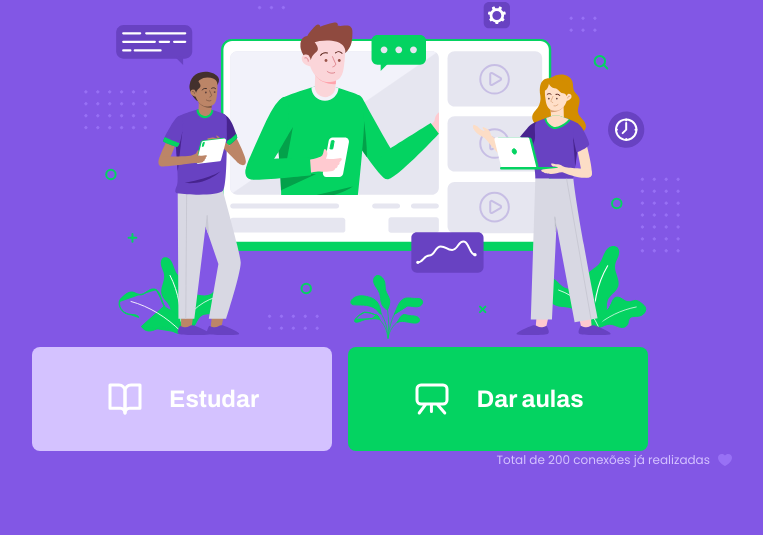
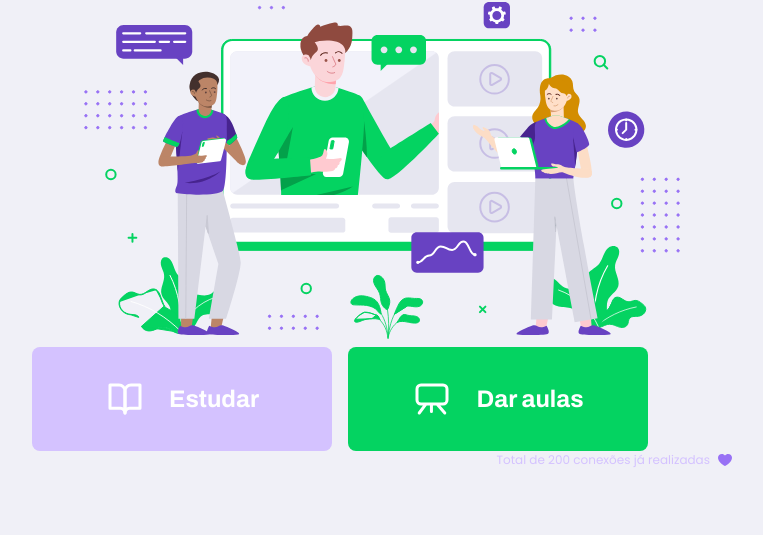
Before and after one commit to ecthon-b/nlw-2-Proffy, a plain HTML site: page index.html in a window 1280 px wide. Shown: the part 265-800 px from the top of the page, without its empty margins (258-1021 px from the left). Drawn offline with Linux system fonts and the light colour scheme.

Commit message:
Ajustando estilização da página study

```diff
--- a/styles/main.css
+++ b/styles/main.css
@@ -32,7 +32,7 @@ html, body {
 }
 
 body {
-    background-color: var(--color-primary);
+    background-color: var(--color-background);
     display: flex;
     align-items: center;
     justify-content: center;
```
